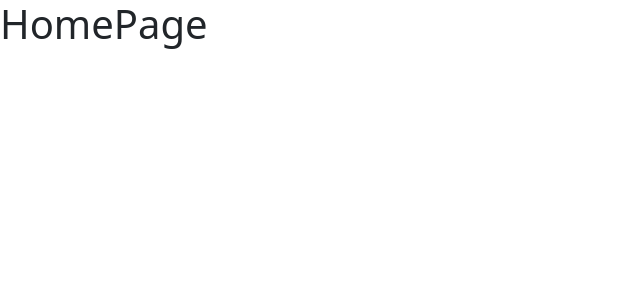
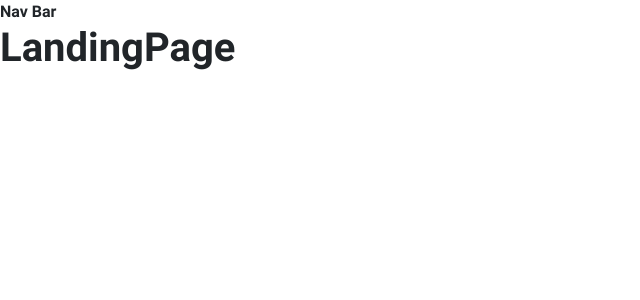
Before and after one commit to NoorA-1/facul-link, a React (Vite) app in the folder client/: page / in a window 1280 px wide. Shown: the top 300 px of the page, without its empty margins (0-640 px from the left). Built offline with nearby package versions, Linux system fonts and the light colour scheme.

Commit message:
Some route changes

```diff
--- a/client/src/App.jsx
+++ b/client/src/App.jsx
@@ -1,11 +1,19 @@
 import React from "react";
 import { RouterProvider, createBrowserRouter } from "react-router-dom";
-import HomePage from "./components/HomePage";
+
+import { LandingPage, HomeLayout } from "./pages";
 
 const router = createBrowserRouter([
   {
     path: "/",
-    element: <HomePage />,
+    element: <HomeLayout />,
+    errorElement: <h1>404 Page Not Found</h1>,
+    children: [
+      {
+        index: true,
+        element: <LandingPage />,
+      },
+    ],
   },
 ]);
 
--- a/client/src/components/HomePage.jsx
+++ /dev/null
@@ -1,7 +0,0 @@
-import React from "react";
-
-const HomePage = () => {
-  return <h1>HomePage</h1>;
-};
-
-export default HomePage;
--- a/client/src/index.css
+++ b/client/src/index.css
@@ -0,0 +1,12 @@
+@font-face {
+  font-family: "Roboto";
+  src: url("./fonts/Roboto-Bold.ttf") format("truetype");
+}
+@font-face {
+  font-family: "Roboto-Bold";
+  src: url("./fonts/Roboto-Bold.ttf") format("truetype");
+  font-weight: bold;
+}
+* {
+  font-family: "Roboto";
+}
--- /dev/null
+++ b/client/src/pages/HomeLayout.jsx
@@ -0,0 +1,13 @@
+import React from "react";
+import { Outlet } from "react-router-dom";
+
+const HomePage = () => {
+  return (
+    <>
+      <nav>Nav Bar</nav>
+      <Outlet />
+    </>
+  );
+};
+
+export default HomePage;
--- /dev/null
+++ b/client/src/pages/LandingPage.jsx
@@ -0,0 +1,7 @@
+import React from "react";
+
+const LandingPage = () => {
+  return <h1>LandingPage</h1>;
+};
+
+export default LandingPage;
--- /dev/null
+++ b/client/src/pages/index.js
@@ -0,0 +1,2 @@
+export { default as HomeLayout } from "./HomeLayout";
+export { default as LandingPage } from "./LandingPage";
```
Also changed, not shown: client/src/fonts/Roboto-Bold.ttf (added), client/src/fonts/Roboto-Regular.ttf (added), client/src/test.jsx (deleted).
